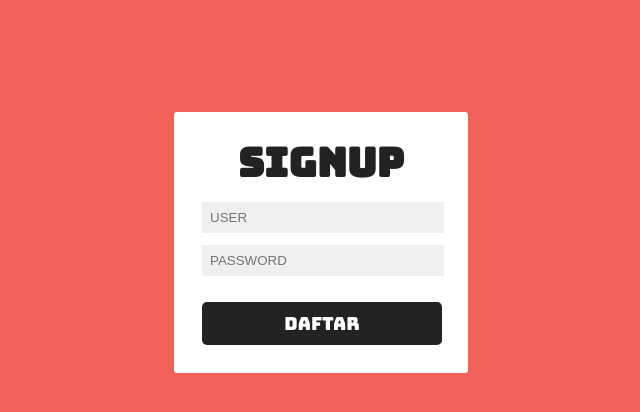
After one commit to DianEkaPrasetyo/DianEkaPrasetyo, a PHP site: page /daftar.php in a window 1280 px wide. The commit adds this page. Shown: the top 412 px of the page, without its empty margins (319-959 px from the left). Run offline with PHP 8.4, Linux system fonts and the light colour scheme.

Commit message:
Revisi Dengan Login dan Daftar user Database

```diff
--- /dev/null
+++ b/daftar.php
@@ -0,0 +1,84 @@
+<?php include 'koneksi.php'; ?>
+<!DOCTYPE HTML>
+<html>
+    <head>
+	<link href="https://fonts.googleapis.com/css?family=Bungee|Bungee+Shade|Covered+By+Your+Grace" rel="stylesheet">
+  	<link href="https://fonts.googleapis.com/css?family=Open+Sans:800" rel="stylesheet">
+  	<link rel="stylesheet" type="text/css" href="style.css">
+        <title>Signup</title>
+        <style>
+
+		blockquote {
+			font: 2em/1em 'Open Sans', sans-serif;
+			-webkit-text-stroke: 1px black;
+			text-shadow: 2px 2px #000;
+			margin: -80px 0 100px 0;
+			color: #fff;
+		}
+
+		h4 {
+			font-size: 40px;
+			font-family: 'Bungee', cursive;
+			margin-bottom: 20px;
+			margin-top: 10px;
+		}
+            h1, h2, h3, h6 {
+            font-family: 'Bungee Shade', cursive;
+            margin-top: 0px;
+        }
+		.login {
+			padding: 2em;
+			margin: 8em auto;
+			width: 17em;
+			background: #fff;
+			border-radius: 3px;
+		}
+		input[type="password"],
+		input[type="text"],
+		input[type="email"],
+		textarea {
+		padding: 8px;
+		width: 95%;
+		background: #efefef;
+		border: 0;
+		font-size: 10pt;
+		margin: 6px 0px;
+		}
+		h4 {
+			font-size: 40px;
+			font-family: 'Bungee', cursive;
+			margin-bottom: 20px;
+			margin-top: 10px;
+		}
+        </style>
+    </head>
+    <body>
+	<div class="container">
+        <div class="row">
+            <div class="col-lg-8 col-sm-12 mx-auto">
+			    <div class="login">
+				<center><h4>Signup</h4></center>
+                <form action="prosesdaftar.php" method="post" onSubmit="retrun validasi()">
+                <input type="text" name="user" placeholder="USER"><br>
+                <input type="password" name="password" placeholder="PASSWORD"><br>
+                <input class="btn" type="submit" name="login" id="partyTimeButton" value="daftar">
+
+            </form>
+        </div>
+
+    </body>
+
+    <script type="text/javascript">
+	function validasi() {
+		var user = document.getElementById("user").value;
+		var password = document.getElementById("password").value;
+		if (user != "" && password!="") {
+			return true;
+		}else{
+			alert('Username dan Password harus di isi !');
+			return false;
+		}
+	}
+
+</script>
+</html>
```
Also changed, not shown: login.php (+38 -14 lines), prosesdaftar.php (added, +28 -0 lines), relawan.sql (+35 -3 lines).
